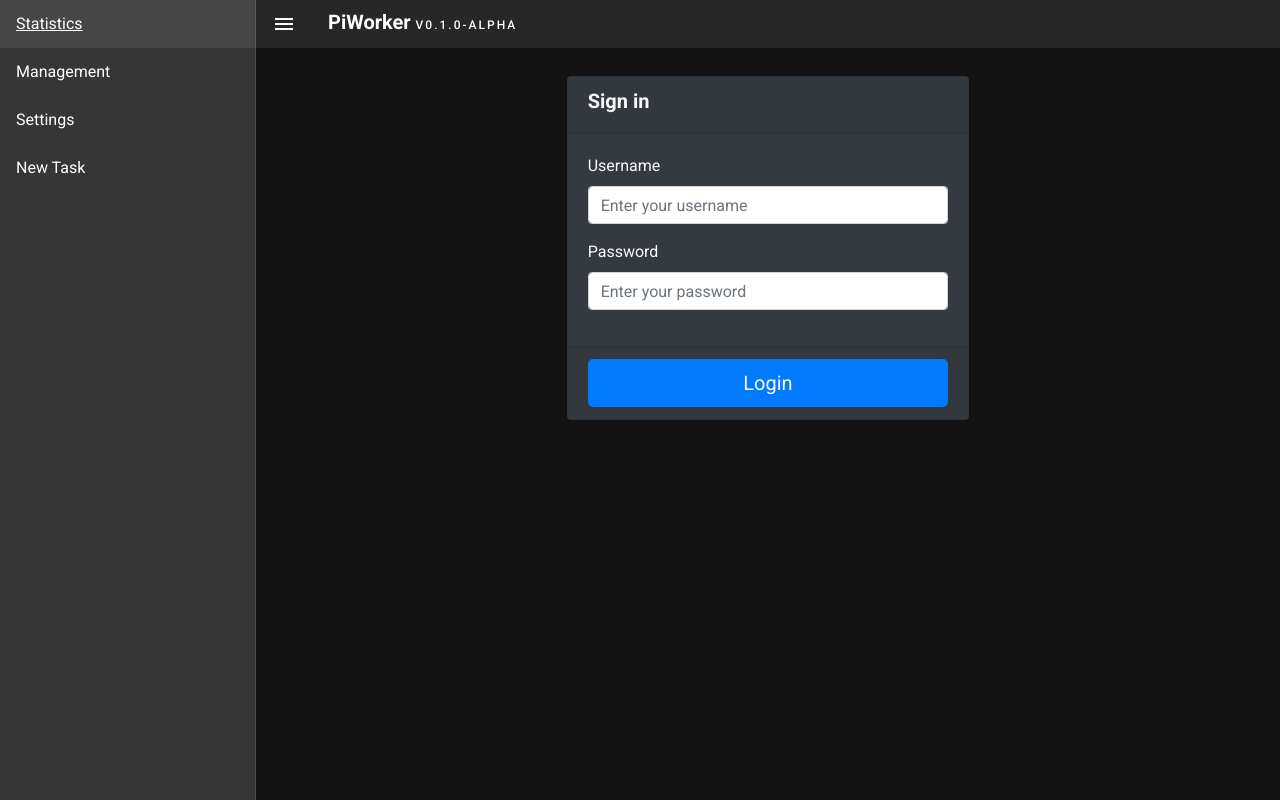
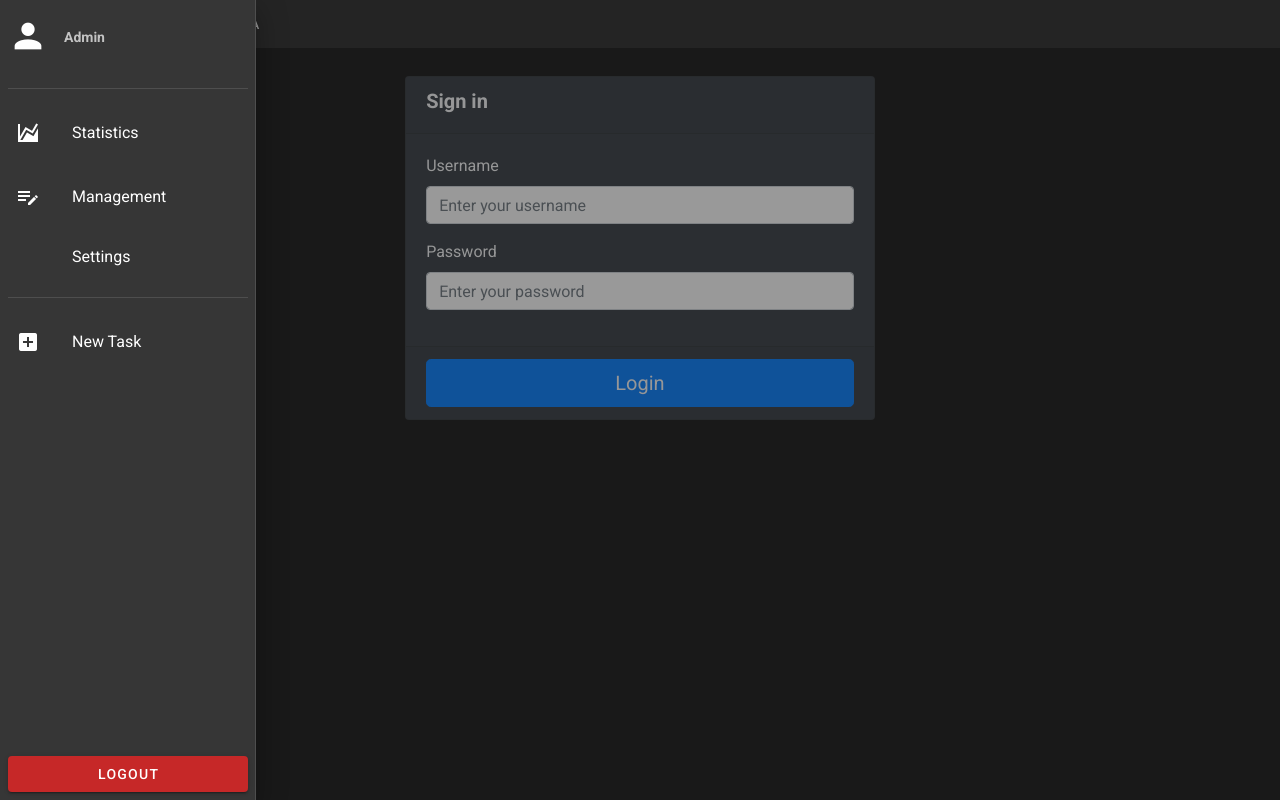
Before and after one commit to Pegasus8/piworker, a Vue app in the folder webui/frontend/: page /login in a window 1280 px wide. Both pictures are taken after a click on the button 28 px from the left and 24 px from the top of the page. Built offline with nearby package versions, Linux system fonts and the light colour scheme; a small style sheet from the web is missing; what vue-uuid would draw is missing.

Commit message:
Improved items aspect and behavior
Additionally added logout btn

```diff
--- a/webui/frontend/src/components/shared/navigation-drawer/NavigationDrawer.vue
+++ b/webui/frontend/src/components/shared/navigation-drawer/NavigationDrawer.vue
@@ -1,34 +1,90 @@
 <template>
-  <v-navigation-drawer v-model='expandNavDrawer' fixed app>
-    <v-list-item-group v-model="activeView">
-      <v-list-item :to="{name: 'statistics'}" @click="expandNavDrawer = false">
+  <v-navigation-drawer v-model='expandNavDrawer' temporary app>
+    <v-list
+      nav
+      class="py-0"
+    >
+
+    <v-list-item two-line class='px-0'>
+      <v-list-item-avatar>
+        <v-icon x-large dark>mdi-account</v-icon>
+      </v-list-item-avatar>
+
+      <v-list-item-content>
+        <v-list-item-title class="title">{{ $store.getters['auth/user'] }}</v-list-item-title>
+        <v-list-item-subtitle v-if="admin" class="font-weight-bold">Admin</v-list-item-subtitle>
+      </v-list-item-content>
+    </v-list-item>
+
+    <v-divider/>
+
+      <v-list-item :to='{ name: "statistics" }' @click="expandNavDrawer = false" class="view-item">
+        <v-list-item-icon>
+          <v-icon>mdi-chart-areaspline</v-icon>
+        </v-list-item-icon>
+        <v-list-item-content>
           <v-list-item-title>
             Statistics
           </v-list-item-title>
+        </v-list-item-content>
       </v-list-item>
-      <v-list-item :to="{name: 'management'}" @click="expandNavDrawer = false">
+
+      <v-list-item :to="{ name: 'management' }" @click="expandNavDrawer = false" class="view-item">
+        <v-list-item-icon>
+          <v-icon>mdi-playlist-edit</v-icon>
+        </v-list-item-icon>
+        <v-list-item-content>
           <v-list-item-title>
             Management
           </v-list-item-title>
+        </v-list-item-content>
       </v-list-item>
-      <v-list-item :to="{name: 'settings'}" @click="expandNavDrawer = false">
+
+      <v-list-item :to="{ name: 'settings' }" @click="expandNavDrawer = false" class="view-item">
+        <v-list-item-icon>
+          <v-icon>mdi-settings</v-icon>
+        </v-list-item-icon>
+        <v-list-item-content>
           <v-list-item-title>
             Settings
           </v-list-item-title>
+        </v-list-item-content>
       </v-list-item>
-      <v-list-item :to="{name: 'new-task'}" @click="expandNavDrawer = false">
+
+      <v-divider/>
+
+      <v-list-item :to="{name: 'new-task'}" @click="expandNavDrawer = false" class="view-item ">
+        <v-list-item-icon>
+          <v-icon>mdi-plus-box</v-icon>
+        </v-list-item-icon>
+        <v-list-item-content>
           <v-list-item-title>
             New Task
           </v-list-item-title>
+        </v-list-item-content>
       </v-list-item>
-    </v-list-item-group>
+
+    </v-list>
+
+    <template v-slot:append>
+      <div class="pa-2">
+        <v-btn
+          color='red'
+          class="darken-3"
+          block
+          @click="logout"
+        >
+        Logout
+        </v-btn>
+      </div>
+    </template>
   </v-navigation-drawer>
 </template>
 <script>
 export default {
   data () {
     return {
-      activeView: null
+      admin: true // TODO Get from API
     }
   },
   props: {
@@ -47,14 +103,16 @@ export default {
       }
     }
   },
-  watch: {
-    activeView: function (newValue) {
-      // When the view is closed close the navigation drawer
-      // this.expandNavDrawer = false
+  methods: {
+    logout () {
+      this.expandNavDrawer = false
+      this.$store.dispatch('auth/logout')
     }
   }
 }
 </script>
 <style lang="scss" scoped>
-
+.view-item {
+  text-decoration: none;
+}
 </style>
```
Lines whose indentation alone changed are shown as unchanged.
